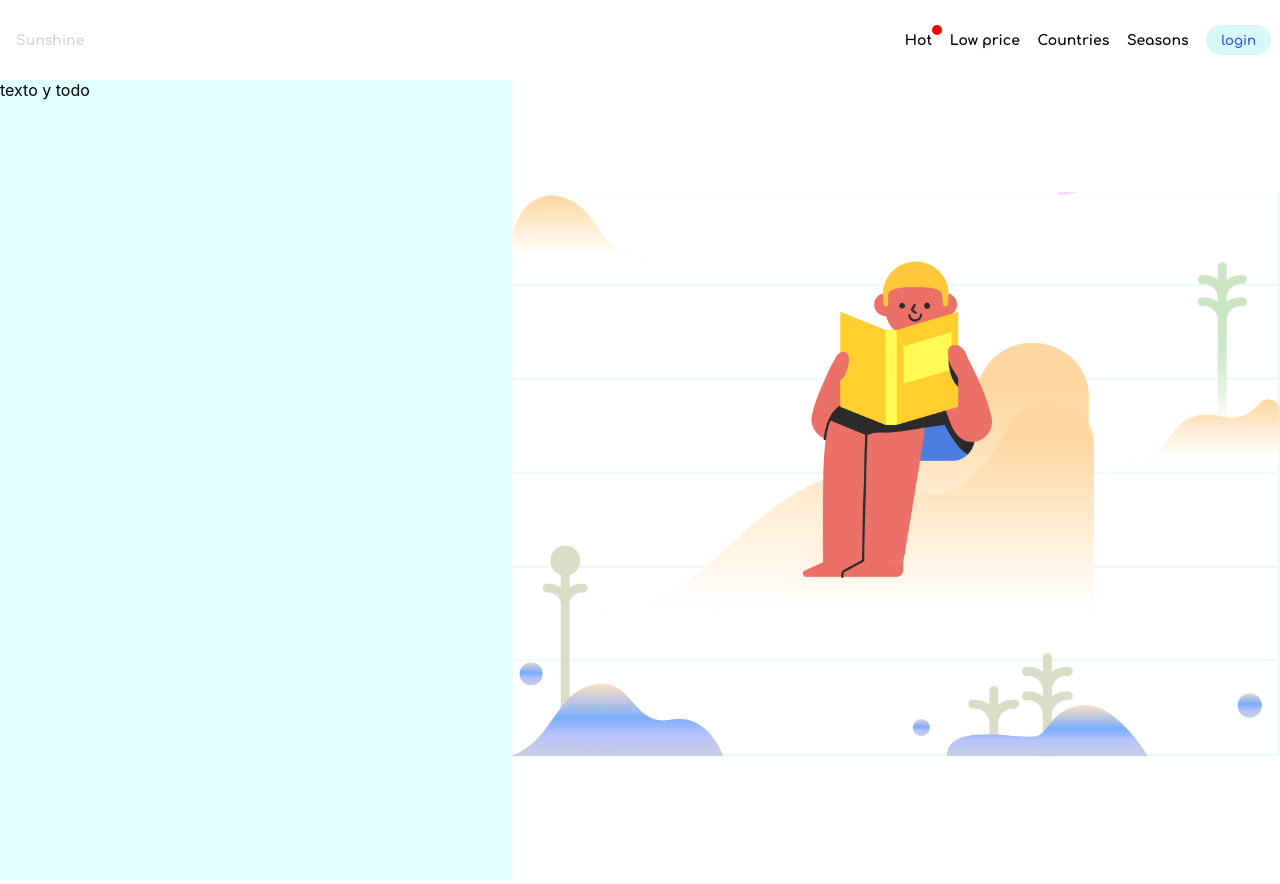
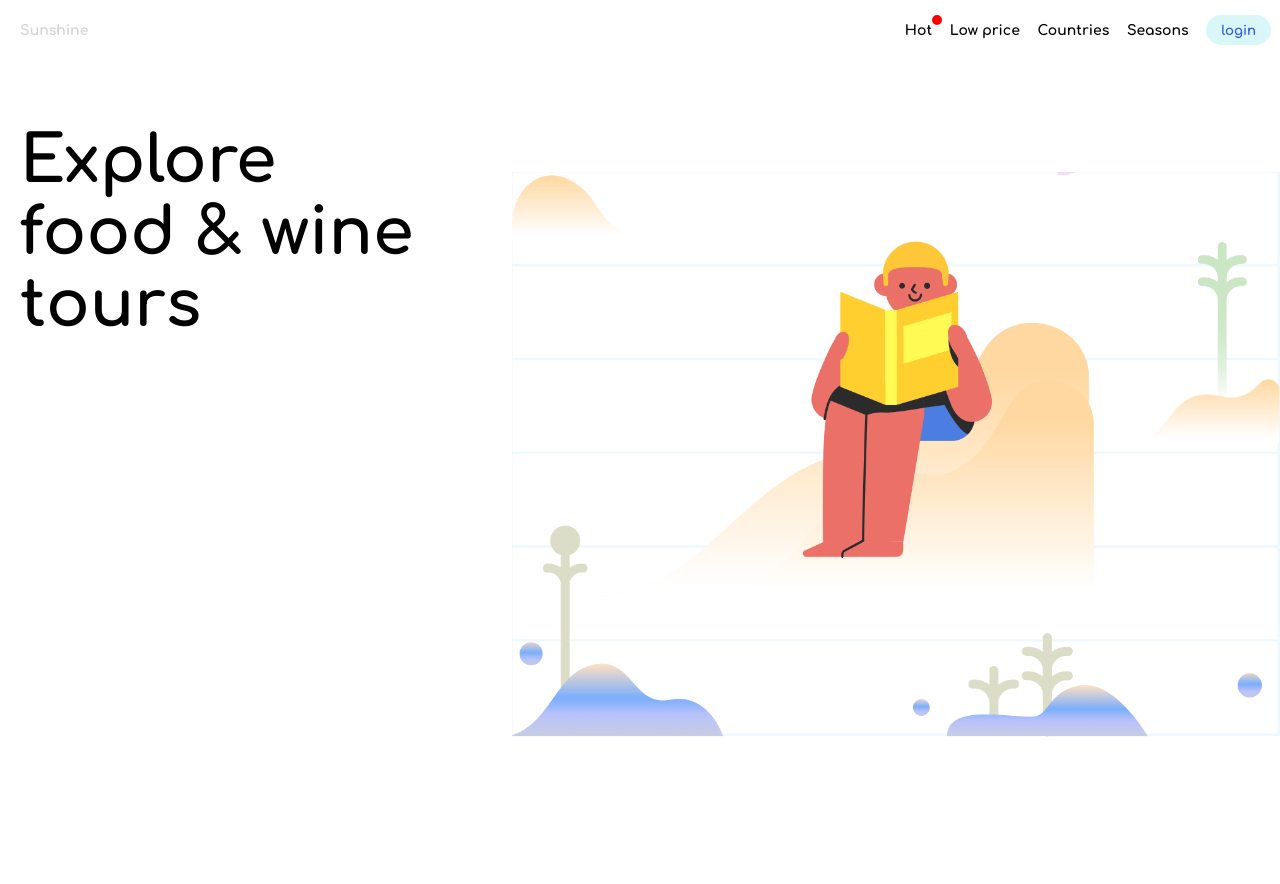
Before and after one commit to sueherrera30/food-tours, a React (Create React App) app: page / in a window 1280 px wide. Built offline with nearby package versions, Linux system fonts and the light colour scheme.

Commit message:
add title

```diff
--- a/src/components/elements/Wrappers.js
+++ b/src/components/elements/Wrappers.js
@@ -2,7 +2,7 @@ import styled from 'styled-components';
 
 const MainContainer = styled.div`
   width: 100%;
-  height:80px;
+  height:60px;
   display: flex;
   justify-content: space-between;
   align-items: center;
--- a/src/components/textComponents/LogoText.js
+++ b/src/components/textComponents/LogoText.js
@@ -6,7 +6,7 @@ const LogoText = styled.span`
   color: #d3d3d3;
   font-size: 14px;
   font-weight: 600;
-  padding: 16px;
+  padding: 0 20px;
 `;
 
 export default LogoText;
--- a/src/components/textComponents/Title.jsx
+++ b/src/components/textComponents/Title.jsx
@@ -0,0 +1,12 @@
+import styled from 'styled-components';
+
+const Title = styled.p`
+  font-family: 'Comfortaa',cursive;
+  color: black;
+  font-size: 65px;
+  width: 80%;
+  font-weight: 600;
+  padding: 0 20px;
+`;
+
+export default Title;
--- a/src/views/Home/Sides.js
+++ b/src/views/Home/Sides.js
@@ -11,7 +11,7 @@ const MainContainer = styled.div`
 
 `;
 const InfoContainer = styled.div`
-  background-color: lightcyan;
+  height: 100%;
 `;
 
 const ImageContainer = styled.div`
--- a/src/views/Home/index.js
+++ b/src/views/Home/index.js
@@ -2,12 +2,15 @@ import React from 'react';
 import { MainContainer, InfoContainer, ImageContainer } from './Sides';
 import NavBar from '../../containers/NavBar';
 import MainImage from '../../components/elements/MainImage';
+import Title from '../../components/textComponents/Title';
 
 const Home = () => (
   <>
     <NavBar>Navbar</NavBar>
     <MainContainer>
-      <InfoContainer>texto y todo</InfoContainer>
+      <InfoContainer>
+        <Title> Explore food & wine tours</Title>
+      </InfoContainer>
       <ImageContainer>
         <MainImage />
       </ImageContainer>
```
